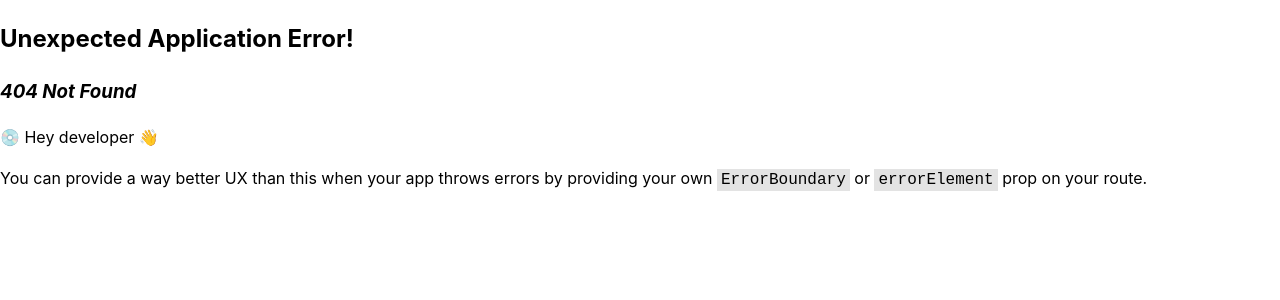
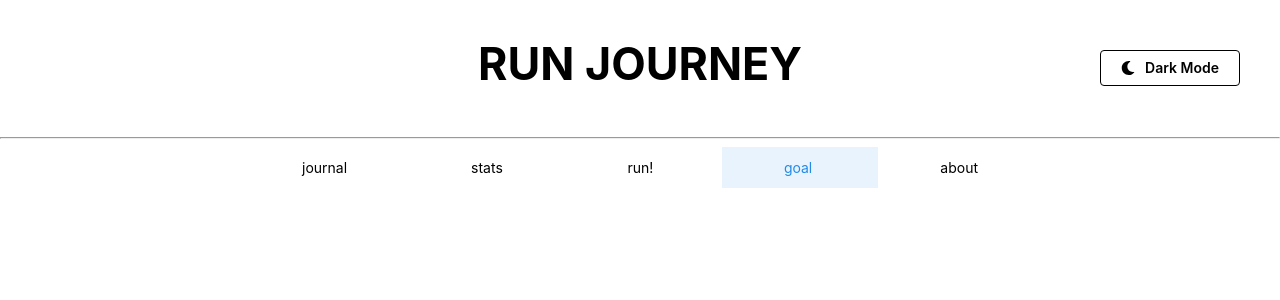
Before and after one commit to timsinyakov/msa-project, a React (Vite) app: page /goal in a window 1280 px wide. Before the commit this address had no page. Shown: the top 300 px of the page. Built offline with nearby package versions, Linux system fonts and the light colour scheme.

Commit message:
new pages and active navbar
Added active index to navbar so it is highlighted which page is currently open and added pages as placeholders. Added routes in react-router

```diff
--- a/src/components/Nav.tsx
+++ b/src/components/Nav.tsx
@@ -1,6 +1,8 @@
 import { Button, Flex, Grid, NavLink } from '@mantine/core';
 import styles from './Nav.module.css'
 import { useState } from 'react';
+import { Link } from 'react-router-dom';
+import { useLocation } from 'react-router-dom';
 
 type Link = {
     label: string;
@@ -29,6 +31,7 @@
       "href": "/about"
     },
 
+
   ]
 
 const Links: React.FC<{links: Link[]}> = ({links}) => {
@@ -38,8 +41,8 @@
     return (
       <div  className={styles.navcontainer}>
         {links.map((link, index) => (
-            <NavLink active={index === active}       onClick={() => setActive(index)}
-            styles={{label: {padding: '50px'}}} key={link.label} href={link.href} label={link.label}/>
+            <NavLink component={Link} to={link.href} active={location.pathname === link.href} onClick={() => setActive(index)}
+            styles={{label: {padding: '50px'}}} key={link.label} label={link.label}/>
         ))}
       </div>
     )
--- /dev/null
+++ b/src/pages/About.tsx
@@ -0,0 +1,13 @@
+import { Header } from "@/components/Header";
+import { Navbar } from "@/components/Nav";
+
+
+export function About(){
+    return (
+        <>
+
+            <Header />
+            <Navbar />
+        </>
+    )
+}
--- /dev/null
+++ b/src/pages/Goal.tsx
@@ -0,0 +1,13 @@
+import { Header } from "@/components/Header";
+import { Navbar } from "@/components/Nav";
+
+
+export function Goal(){
+    return (
+        <>
+
+            <Header />
+            <Navbar />
+        </>
+    )
+}
--- /dev/null
+++ b/src/pages/Journal.tsx
@@ -0,0 +1,13 @@
+import { Header } from "@/components/Header";
+import { Navbar } from "@/components/Nav";
+
+
+export function Journal(){
+    return (
+        <>
+
+            <Header />
+            <Navbar />
+        </>
+    )
+}
--- /dev/null
+++ b/src/pages/Stats.tsx
@@ -0,0 +1,13 @@
+import { Header } from "@/components/Header";
+import { Navbar } from "@/components/Nav";
+
+
+export function Stats(){
+    return (
+        <>
+
+            <Header />
+            <Navbar />
+        </>
+    )
+}
```
Also changed, not shown: src/Router.tsx (+21 -1 lines).
